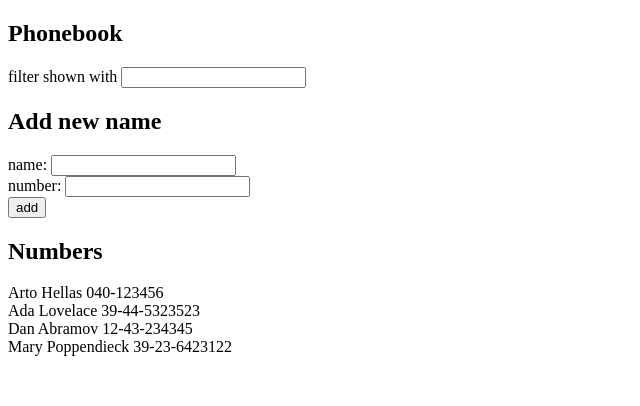
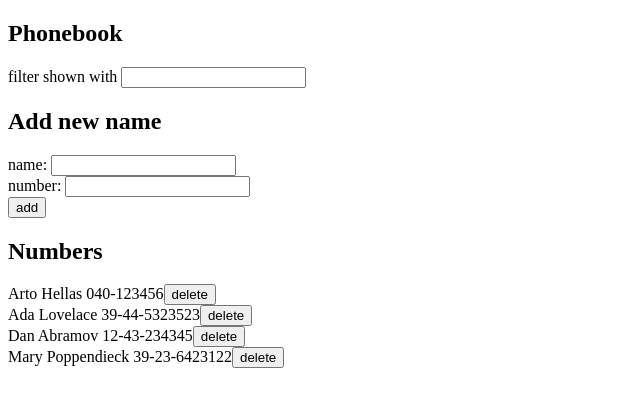
Before and after one commit to Horusateel/full-stack-open, a React (Create React App) app in the folder Part-2/phonebook/: page / in a window 1280 px wide. Shown: the top 406 px of the page, without its empty margins (0-640 px from the left). Built offline with nearby package versions, Linux system fonts and the light colour scheme; data requests are answered from the project's data file.

Commit message:
exercises 2.12-2.15 in working state

```diff
--- a/Part-2/phonebook/src/App.js
+++ b/Part-2/phonebook/src/App.js
@@ -3,7 +3,7 @@ import { isEqual } from 'lodash'
 import Search from './components/Search'
 import New from './components/New'
 import Display from './components/Display'
-import axios from 'axios'
+import services from './services/notes'
 
 const App = () => {
   // States
@@ -15,10 +15,10 @@ const App = () => {
 
   // fetching data
   useEffect(() => {
-    axios
-      .get('http://localhost:3001/persons')
+    services
+      .getAll()
       .then(res => {
-        setPersons(res.data)
+        setPersons(res)
       })
   }, [])
 
@@ -33,18 +33,50 @@ const App = () => {
   const handleSubmit = (event) => {
     event.preventDefault()
     if (persons.some(ele => isEqual(newName, ele.name))) {
-      alert(`${newName} already exists`)
+      if (window.confirm(
+        `${newName} is already added, replace the old number with a new one?`
+      )) {
+        const id = persons.find(ele => ele.name === newName).id
+        const updatedObj = {
+          ...persons.find(ele => ele.name === newName),
+          number: newNumber
+        }
+        setPersons(prev => prev.map(ele => ele.id === id ? updatedObj : ele))
+        services
+          .update(id, updatedObj)
+          .then(res => res)
+        setNewName('')
+        setNewNumber('')
+      } else {
+        setNewName('')
+        setNewNumber('')
+      }
     } else {
-      setPersons(prev => [
-        ...prev,
-        { name: newName, number: newNumber}
-      ])
+      const newObj = {
+        name: newName,
+        number: newNumber
+      }
+      setPersons(prev => [...prev, newObj])
+      services
+        .create(newObj)
+        .then(res => res)
       setNewName('')
       setNewNumber('')
     }
   }
   const handleSearch = (event) => {
     setSearchName(event.target.value)
+  }
+  const handleDelete = (id) => {
+    if (window.confirm(`Delete ${persons.find(ele => ele.id === id).name}?`)) {
+      // from server
+      services
+        .deleteItem(id)
+        .then(res => res)
+
+      // from react
+      setPersons(prev => prev.filter(ele => ele.id !== id))
+    }
   }
 
 
@@ -61,7 +93,7 @@ const App = () => {
         handleNumber={handleNumber}
       />
       <h2>Numbers</h2>
-      <Display persons={persons} />
+      <Display persons={persons} handleDelete={handleDelete}/>
     </div>
   )
 }
--- a/Part-2/phonebook/src/components/Display.js
+++ b/Part-2/phonebook/src/components/Display.js
@@ -1,5 +1,12 @@
-const Display = ({ persons }) => {
-    const allPersons = persons.map(ele => <div key={ele.name}>{ele.name} {ele.number}</div>)
+const Display = ({ persons, handleDelete }) => {
+    const allPersons = persons.map(ele => {
+        return (
+            <div key={ele.name}>
+                {ele.name} {ele.number}
+                <button onClick={() => handleDelete(ele.id)}>delete</button>
+            </div>
+        )
+    })
 
     return (
         <>
--- /dev/null
+++ b/Part-2/phonebook/src/services/notes.js
@@ -0,0 +1,32 @@
+import axios from 'axios'
+
+
+const baseUrl = "http://localhost:3001/persons"
+
+const getAll = () => {
+    return axios
+            .get(baseUrl)
+            .then(res => res.data)
+}
+
+const create = (newObj) => {
+    return axios
+            .post(baseUrl, newObj)
+            .then(res => res.data)
+}
+
+const update = (id, updatedObj) => {
+    return axios
+            .put(`${baseUrl}/${id}`, updatedObj)
+            .then(res => res.data)
+}
+
+const deleteItem = (id) => {
+    return axios
+            .delete(`${baseUrl}/${id}`)
+            .then(res => res.data)
+}
+
+const services = {getAll, create, update, deleteItem}
+
+export default services;
```
